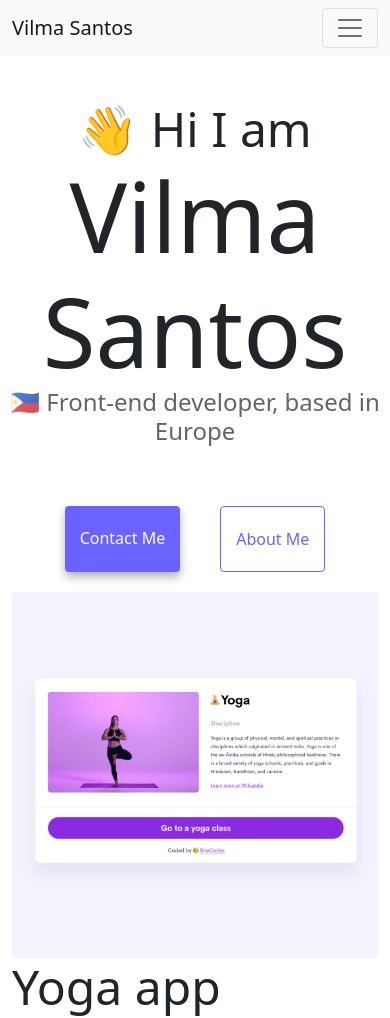
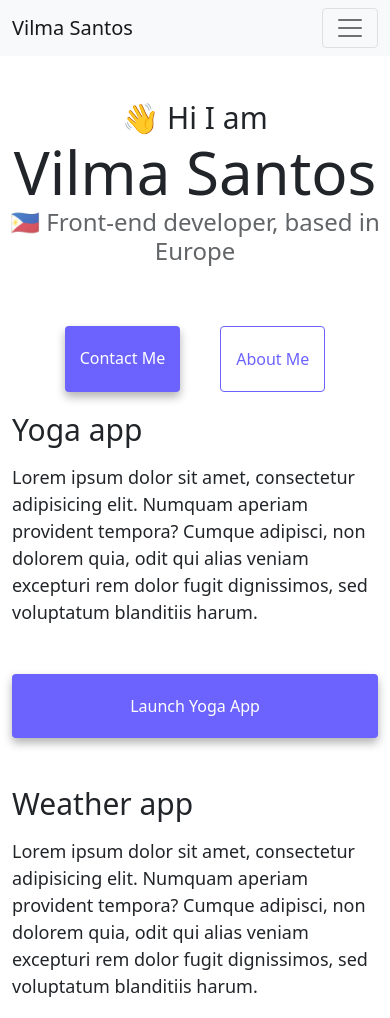
Before and after one commit to vie1030/about-me-project, a plain HTML site: page index.html in a window 390 px wide. Shown: the top 1018 px of the page. Drawn offline with nearby package versions, Linux system fonts and the light colour scheme.

Commit message:
used @media to hide my img in small resolution

```diff
--- a/style.css
+++ b/style.css
@@ -94,3 +94,20 @@ p {
   box-shadow: var(--box-shadow);
   color: white;
 }
+
+@media (max-width: 576px) {
+  img {
+    display: none;
+  }
+  h1 {
+    font-size: 60px;
+  }
+  h2 {
+    font-size: 30px;
+    text-align: center;
+  }
+  .primary-link {
+    text-align: center;
+    display: block;
+  }
+}
```
